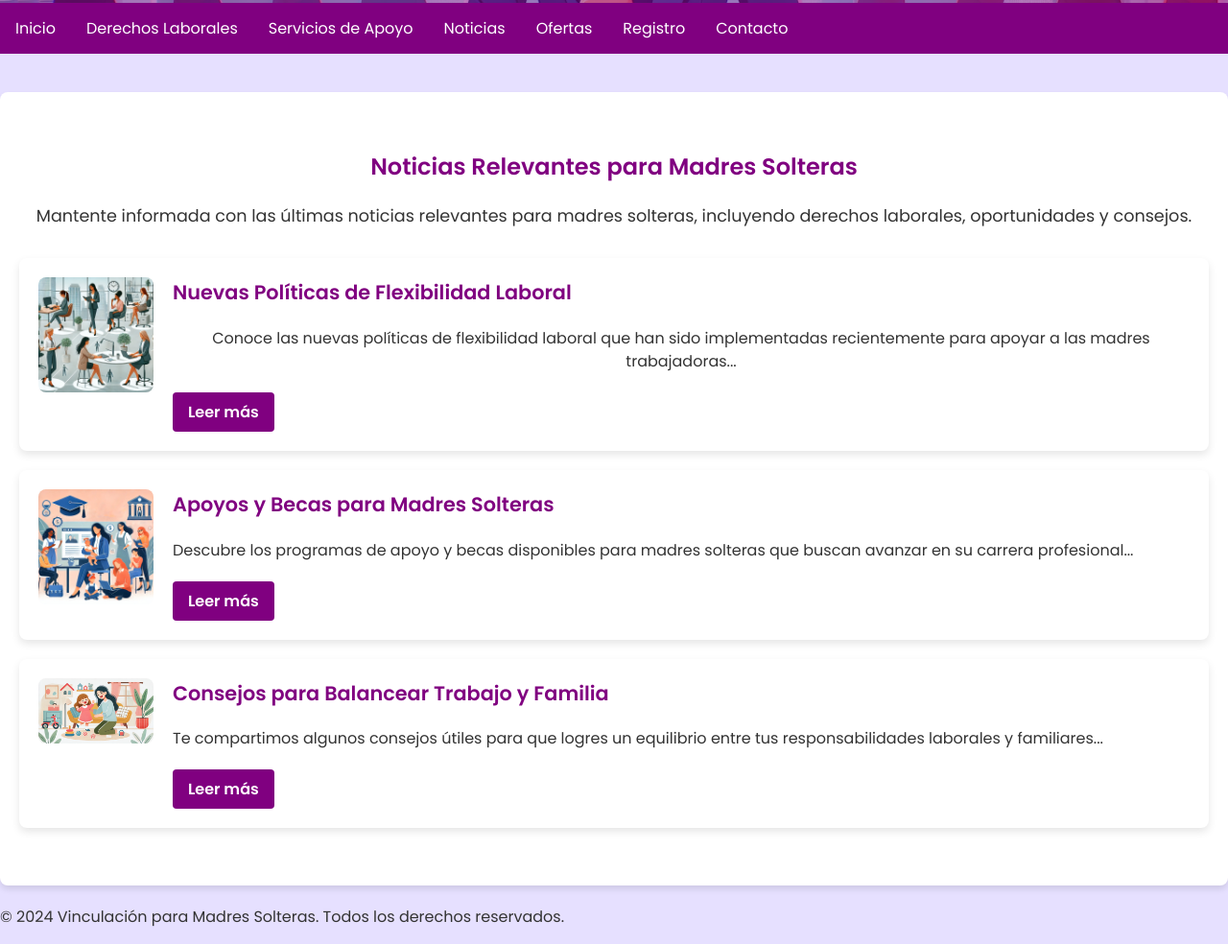
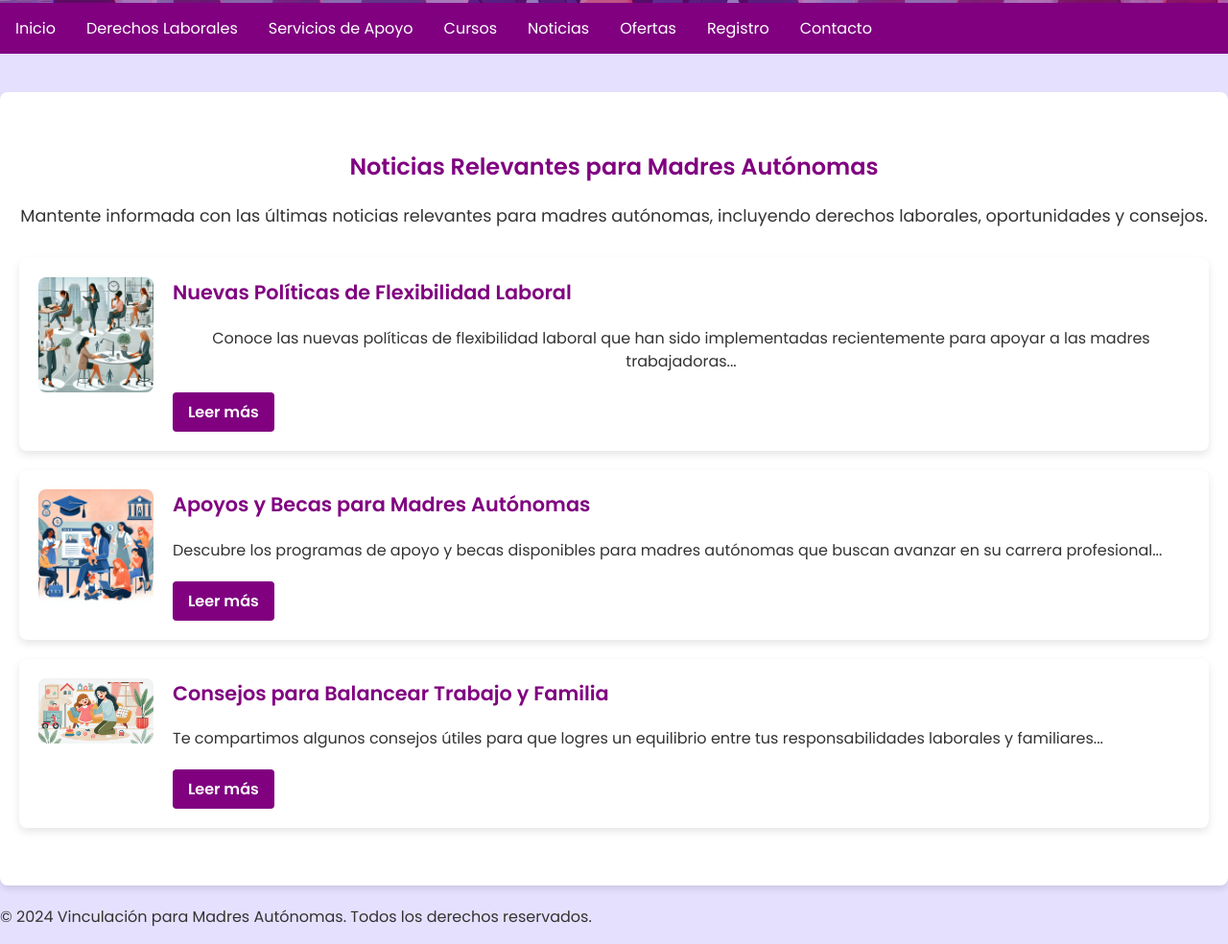
Before and after one commit to MaxOrozco09/Genero, a plain HTML site: page noticias.html in a window 1280 px wide. Shown: the part 216-1200 px from the top of the page at 96% size. Drawn offline with Linux system fonts and the light colour scheme.

Commit message:
Update noticias.html

```diff
--- a/noticias.html
+++ b/noticias.html
@@ -3,7 +3,7 @@
 <head>
     <meta charset="UTF-8">
     <meta name="viewport" content="width=device-width, initial-scale=1.0">
-    <title>Noticias | Vinculación para Madres Solteras</title>
+    <title>Noticias | Vinculación para Madres Autónomas</title>
     <link href="https://fonts.googleapis.com/css2?family=Poppins:wght@300;400;600&display=swap" rel="stylesheet">
     <link rel="stylesheet" href="estilos.css">
 </head>
@@ -17,6 +17,7 @@
     <a href="index.html">Inicio</a>
     <a href="derechos.html">Derechos Laborales</a>
     <a href="servicios.html">Servicios de Apoyo</a>
+    <a href="cursos.html">Cursos</a>
     <a href="noticias.html">Noticias</a>
     <a href="ofertas.html">Ofertas</a>
     <a href="registro.html">Registro</a>
@@ -24,8 +25,8 @@
 </nav>
 
 <section class="section news-section">
-    <h2>Noticias Relevantes para Madres Solteras</h2>
-    <p>Mantente informada con las últimas noticias relevantes para madres solteras, incluyendo derechos laborales, oportunidades y consejos.</p>
+    <h2>Noticias Relevantes para Madres Autónomas</h2>
+    <p>Mantente informada con las últimas noticias relevantes para madres autónomas, incluyendo derechos laborales, oportunidades y consejos.</p>
 
     <!-- Artículo de noticia 1 -->
     <div class="news-item">
@@ -41,8 +42,8 @@
     <div class="news-item">
         <img src="imagenes/noticia2.jpg" alt="Imagen de noticia 2" class="news-image">
         <div class="news-content">
-            <h3>Apoyos y Becas para Madres Solteras</h3>
-            <p>Descubre los programas de apoyo y becas disponibles para madres solteras que buscan avanzar en su carrera profesional...</p>
+            <h3>Apoyos y Becas para Madres Autónomas</h3>
+            <p>Descubre los programas de apoyo y becas disponibles para madres autónomas que buscan avanzar en su carrera profesional...</p>
             <a href="#" class="btn-read-more">Leer más</a>
         </div>
     </div>
@@ -59,7 +60,7 @@
 </section>
 
 <footer>
-    <p>&copy; 2024 Vinculación para Madres Solteras. Todos los derechos reservados.</p>
+    <p>&copy; 2024 Vinculación para Madres Autónomas. Todos los derechos reservados.</p>
 </footer>
 
 </body>
```
